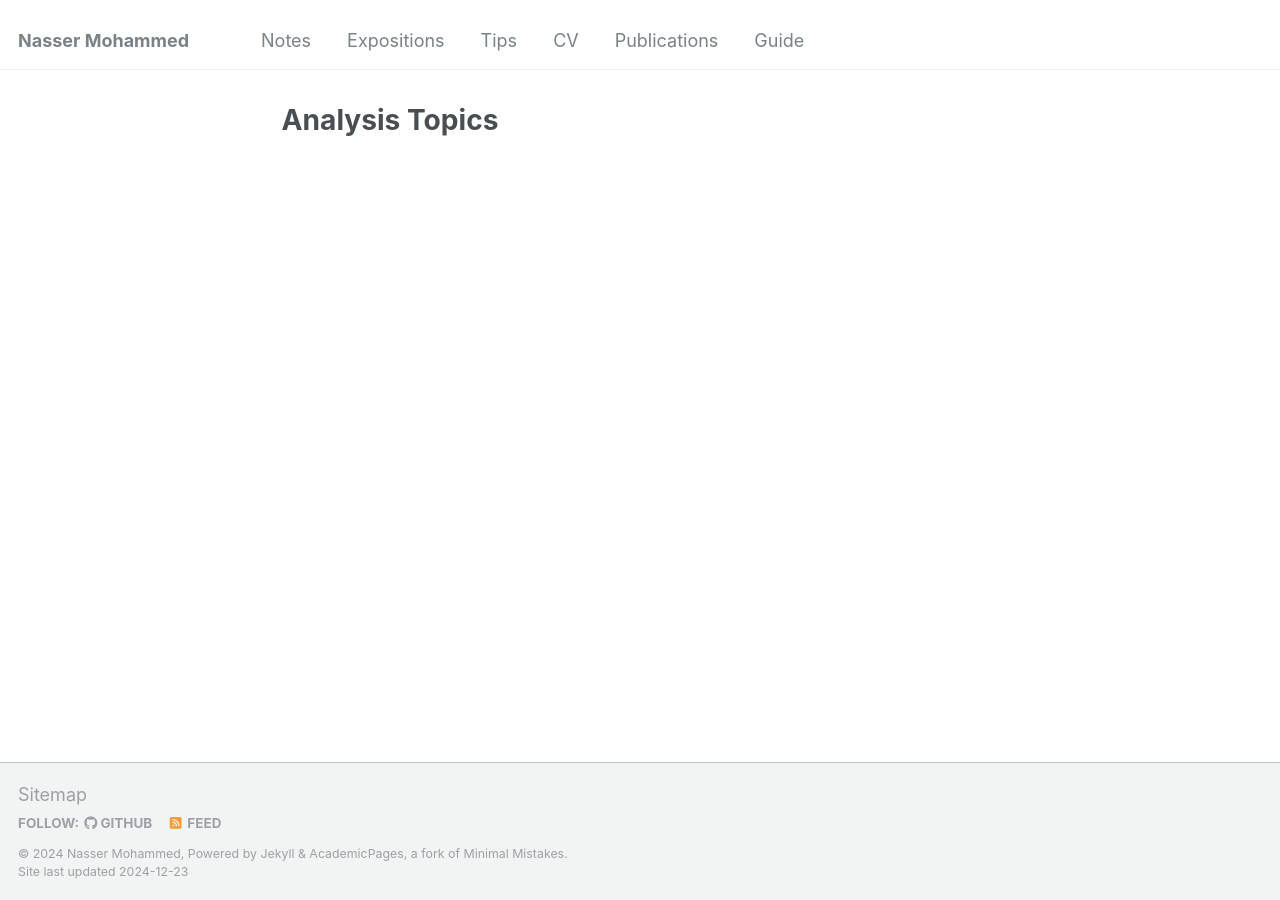
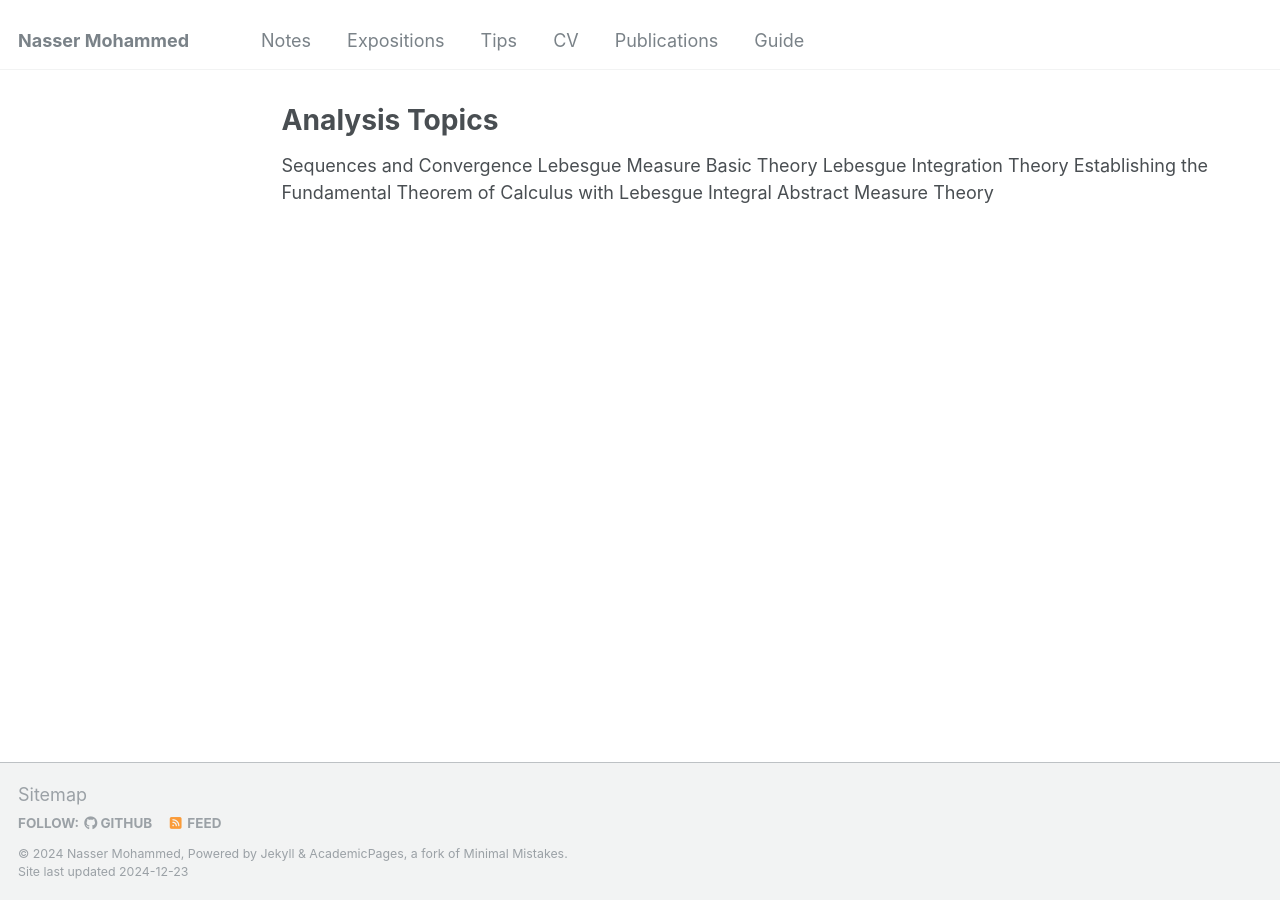
Before and after one commit to Nasser-Mohammed/Nasser-Mohammed.github.io, a Jekyll site: the page built from _pages/notes/analysis/nav.md, in a window 1280 px wide. Built offline with Jekyll 4.4.1, drawn with Linux system fonts in a browser that asks for light colours.

Commit message:
Update nav.md

```diff
--- a/_pages/notes/analysis/nav.md
+++ b/_pages/notes/analysis/nav.md
@@ -4,3 +4,9 @@ title: "Analysis Topics"
 permalink: /notes/analysis-nav/
 author_profile: false
 ---
+
+Sequences and Convergence
+Lebesgue Measure Basic Theory
+Lebesgue Integration Theory
+Establishing the Fundamental Theorem of Calculus with Lebesgue Integral
+Abstract Measure Theory
```
